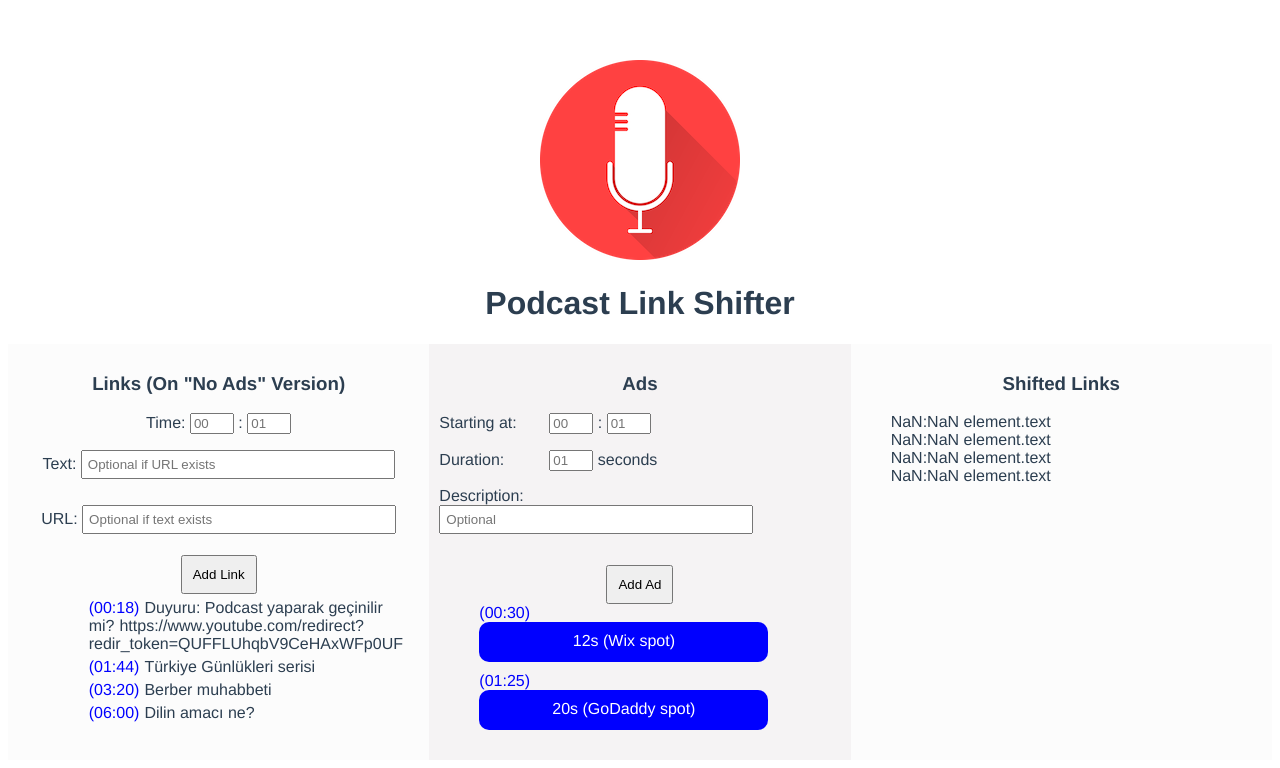
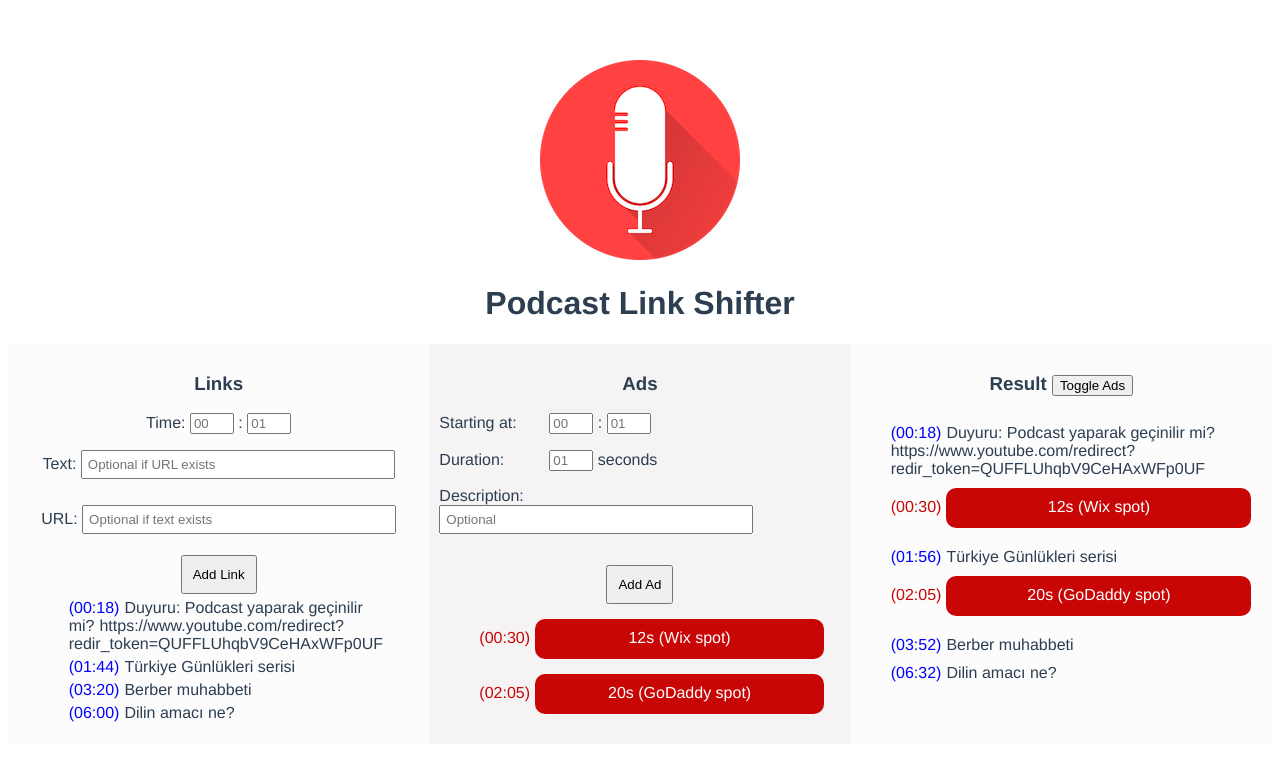
Before and after one commit to serdarcevher/podcast-link-shifter, a Vue app: page / in a window 1280 px wide. Shown: the top 768 px of the page. Built offline with nearby package versions, Linux system fonts and the light colour scheme.

Commit message:
Make the shifted list (links & ads) work

```diff
--- a/src/App.vue
+++ b/src/App.vue
@@ -84,9 +84,10 @@ d-block {
 #elements-list {
   width:50%;
   min-width:300px;
+  padding-left:0;
 }
 
-#elements-list li {
+ul li {
   padding-top:5px;
 }
 
@@ -97,6 +98,9 @@ d-block {
 .time-holder {
   display:inline;
   color:blue;
+}
+.time-holder.ad {
+  color:#c90606;
 }
 
 .centered {
@@ -114,8 +118,9 @@ d-block {
 }
 
 .ad-bubble {
+  display:inline-block;
   width:80%;
-  background-color:blue;
+  background-color:#c90606;
   color:white;
   border-radius:10px;
   height:30px;
--- a/src/components/Ad.vue
+++ b/src/components/Ad.vue
@@ -1,6 +1,6 @@
 <template>
     <li>
-        <div class="time-holder mr-1">
+        <div class="time-holder ad mr-1">
             <span>(</span>
             <span v-if="minutes < 10">0</span><span v-text="minutes"></span>
             <span>:</span>
--- a/src/components/Ads.vue
+++ b/src/components/Ads.vue
@@ -15,7 +15,7 @@
                 <label>Description:</label><input type="text" v-model="description" autocomplete="off" name="text" class="long-input mb-2" placeholder="Optional" />
             </p>
 
-            <button type="button" class="btn mt-1 p-2" @click="addAd">Add Ad</button>
+            <button type="button" class="btn mt-1 p-2 mb-2" @click="addAd">Add Ad</button>
 
             <ul id="ads-list" class="text-align-left no-list-style centered">
                 <Ad v-for="ad in ads" v-bind:key="ad.time" :data-ad="ad"></Ad>
--- a/src/components/Home.vue
+++ b/src/components/Home.vue
@@ -58,7 +58,7 @@ let sampleData = {
             description: 'Wix spot'
         },
         {
-            time: 85,
+            time: 125,
             duration: 20,
             description: 'GoDaddy spot'
         }
--- a/src/components/List.vue
+++ b/src/components/List.vue
@@ -1,6 +1,6 @@
 <template>
     <div>
-        <h3>Links (On "No Ads" Version)</h3>
+        <h3>Links</h3>
         <form @keyup.enter="addLink" ref="dataForm">
             <p>
                 <label>Time: </label>
--- a/src/components/ListWithAds.vue
+++ b/src/components/ListWithAds.vue
@@ -1,69 +1,64 @@
 <template>
     <div>
-        <h3>Shifted Links</h3>
+        <h3>Result <button @click="isAdsVisible = !isAdsVisible">Toggle Ads</button> </h3>
 
         <ul class="no-list-style text-align-left">
-            <li v-for="(element, index) in listWithAds" :key="index">
-                <div>
-                    {{ element.shiftedMinutes }}:{{ element.shiftedSeconds }} element.text
-                </div>
-            </li>
+            <ListWithAdsItem
+                :element="element"
+                v-for="(element, index) in shiftedList"
+                :key="index"
+                :is-ads-visible="isAdsVisible"></ListWithAdsItem>
         </ul>
+
     </div>
 </template>
 
 <script>
+import ListWithAdsItem from './ListWithAdsItem';
+
 export default {
     name: 'ListWithAds',
+    components: {
+        ListWithAdsItem
+    },
     props: ['data-list', 'data-ads'],
     data() {
         return {
             list: [],
             ads: [],
+            isAdsVisible: true
         }
     },
     mounted() {
-        this.list = this.dataList,
-        this.ads = this.dataAds
+        this.list = this.dataList;
+        this.ads = this.dataAds;
     },
 
     computed: {
-        adsInBetween() {
-            let elements = [];
 
-            this.ads.forEach(function(ad){
-                let element = {
-                    'start': (ad.startingMin * 60) + ad.startingSec,
-                    'duration': ad.duration
-                }
-                elements.push(element);
+        combinedList() {
+            let combinedList = this.list.concat(this.ads).sort(function(a,b){
+                return a.time - b.time;
             });
 
-            return elements;
+            return combinedList;
         },
 
-        listWithAds() {
-            let elements = [];
-            let that = this;
+        shiftedList() {
+            let offsetSeconds = 0;
+            let newList = JSON.parse(JSON.stringify(this.combinedList));
 
-            this.list.forEach(function(element) {
-                let offsetSeconds = 0;
-                let linkPositionInSeconds = (element.minutes * 60) + element.seconds;
+            newList.forEach(function(item){
+                if (item.duration) { //this is an ad, let's get the duration
+                    offsetSeconds = offsetSeconds + item.duration;
+                }
 
-                that.adsInBetween.forEach(function(ad){
-                    if (ad.start <= linkPositionInSeconds) {
-                        offsetSeconds+= ad.duration;
-                    }
-                });
-
-                linkPositionInSeconds+= offsetSeconds;
-                element.shiftedMinutes = Math.floor(linkPositionInSeconds / 60);
-                element.shiftedSeconds = linkPositionInSeconds - element.shiftedMinutes * 60;
-
-                elements.push(element);
+                if (!item.duration) { // this is a link, let's add the total offset to its position
+                    item.time = item.time + offsetSeconds;
+                }
             });
 
-            return elements;
+            return newList;
         }
     }
 }
--- /dev/null
+++ b/src/components/ListWithAdsItem.vue
@@ -0,0 +1,25 @@
+<template>
+    <li>
+        <div v-if="element.duration"> <!-- this is an ad -->
+            <Ad :data-ad="element" v-show="isAdsVisible"></Ad>
+        </div>
+
+        <div v-else>
+            <ListElement :data-element="element"></ListElement>
+        </div>
+    </li>
+</template>
+
+<script>
+import Ad from './Ad';
+import ListElement from './ListElement';
+export default {
+    props:['element', 'is-ads-visible'],
+    components: {
+        Ad, ListElement
+    },
+    data() {
+        return {}
+    },
+}
+</script>
```
